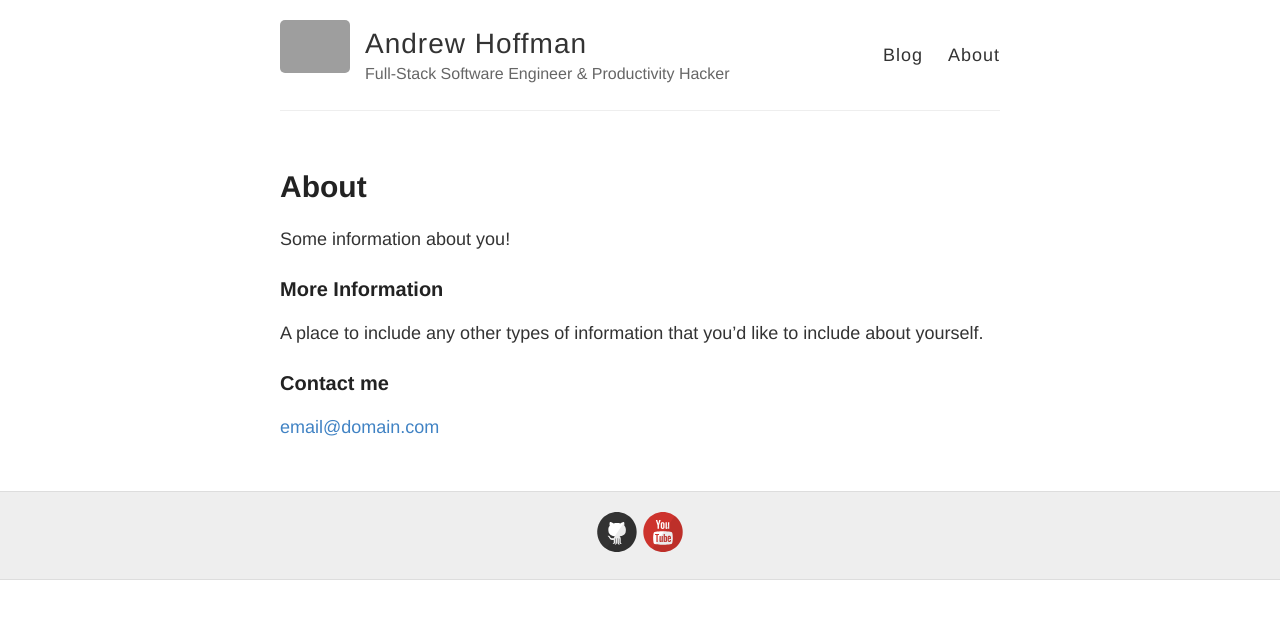
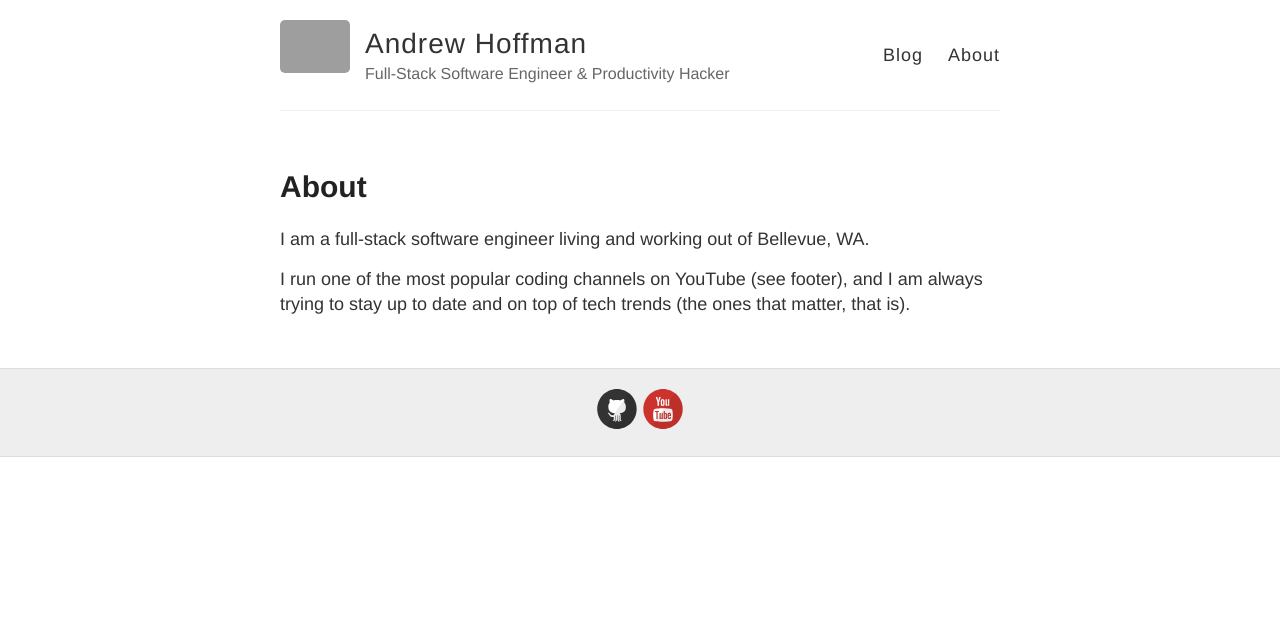
Before and after one commit to and1hof/and1hof.github.io, a Jekyll site: the page built from about.md, in a window 1280 px wide. Shown: the top 619 px of the page. Built offline with Jekyll 4.4.1, drawn with Linux system fonts in a browser that asks for light colours; grey boxes are pictures that could not be loaded.

```diff
--- a/about.md
+++ b/about.md
@@ -4,12 +4,7 @@ title: About
 permalink: /about/
 ---
 
-Some information about you!
+I am a full-stack software engineer living and working out of Bellevue, WA.
 
-### More Information
-
-A place to include any other types of information that you'd like to include about yourself.
-
-### Contact me
-
-[email@domain.com](mailto:email@domain.com)
+I run one of the most popular coding channels on YouTube (see footer), and I am always
+trying to stay up to date and on top of tech trends (the ones that matter, that is).
```
Also changed, not shown: _posts/2014-3-3-Hello-World.md (deleted, +0 -10 lines), _posts/2017-3-5-whoami.md (added, +10 -0 lines), README.md.
